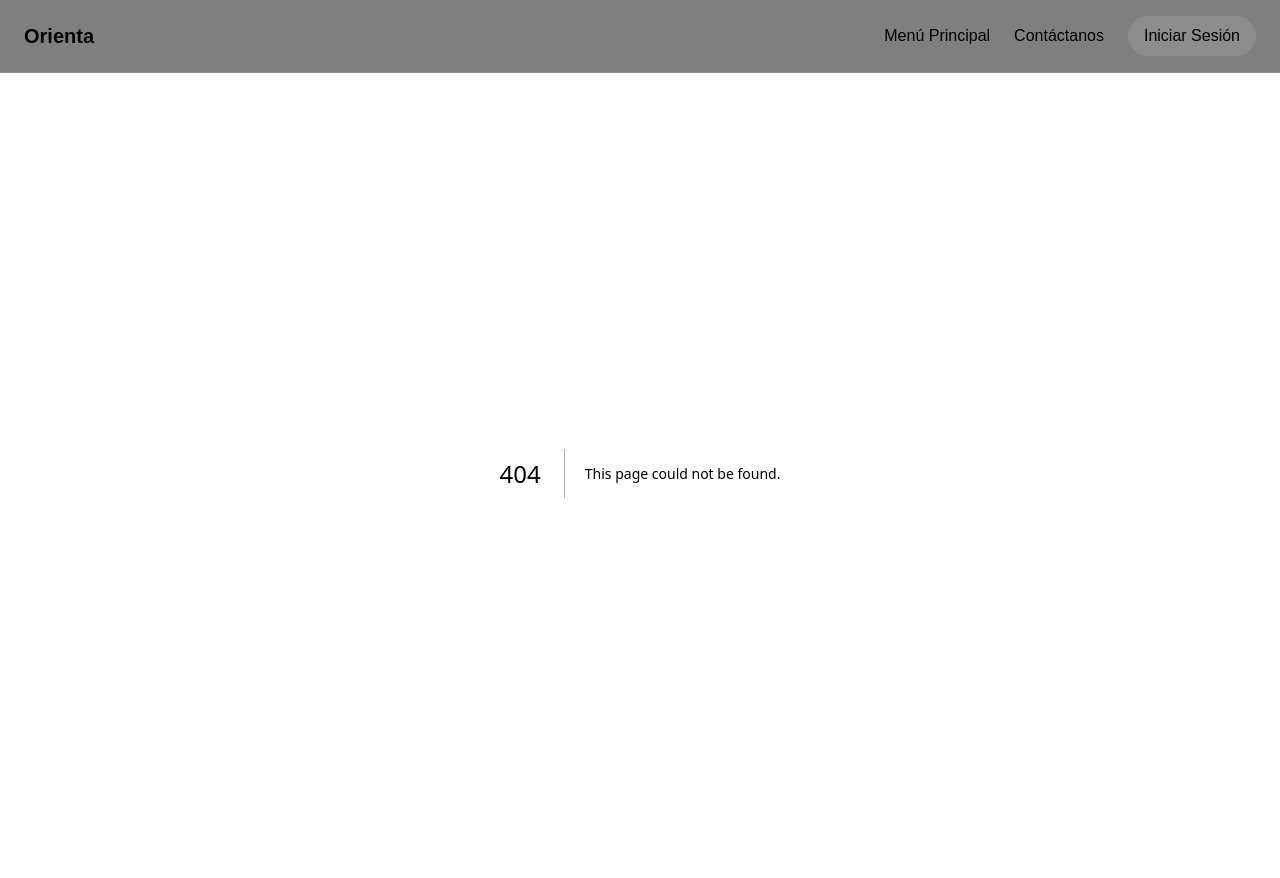
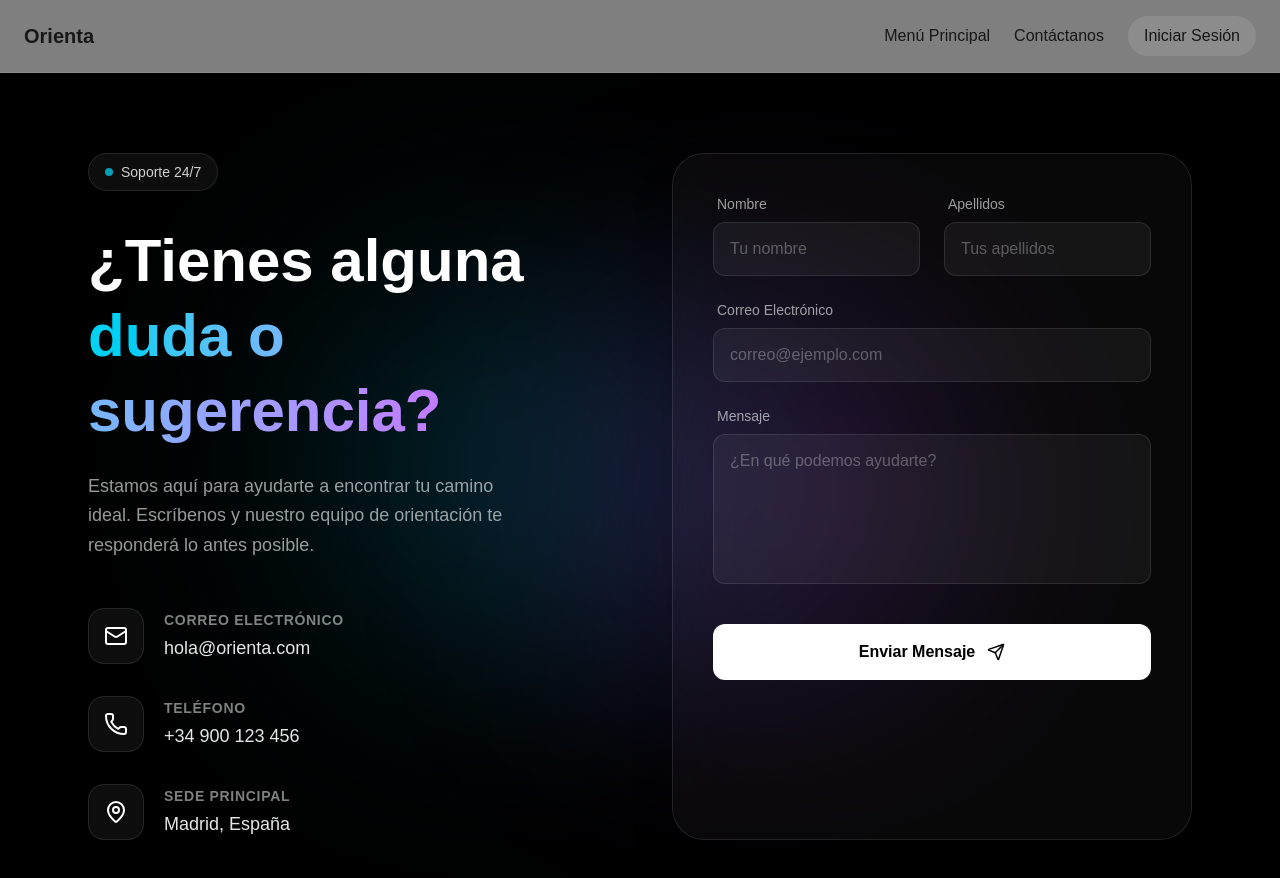
Before and after one commit to RobertoRoloG/orienta, a Next.js app: page /contacto in a window 1280 px wide. Before the commit this address had no page. Shown: the top 878 px of the page. Built offline with nearby package versions, Linux system fonts and the light colour scheme.

Commit message:
Añadir página premium de Contáctanos

```diff
--- a/app/components/Navbar.tsx
+++ b/app/components/Navbar.tsx
@@ -17,7 +17,7 @@ export default function Navbar() {
 
       <div className="flex gap-4 sm:gap-6 items-center text-sm sm:text-base">
         <Link href="/" className="hover:text-cyan-400 transition hidden sm:block">Menú Principal</Link>
-        <Link href="#" className="hover:text-cyan-400 transition hidden sm:block">Contáctanos</Link>
+        <Link href="/contacto" className="hover:text-cyan-400 transition hidden sm:block">Contáctanos</Link>
         {!loading && user ? (
           <button onClick={() => router.push("/profile")} className="flex items-center gap-2 bg-white/10 px-4 py-2 rounded-full hover:bg-white/20 transition font-medium">
             <User size={16}/> {user.name}
--- /dev/null
+++ b/app/contacto/page.tsx
@@ -0,0 +1,117 @@
+"use client";
+
+import { Mail, MapPin, Phone, Send } from "lucide-react";
+
+export default function Contacto() {
+  return (
+    <main className="min-h-screen bg-black text-white relative overflow-hidden flex items-center justify-center pt-20 pb-12">
+      {/* Fondos degradados para un toque visual premium */}
+      <div className="absolute top-1/4 left-1/4 w-96 h-96 bg-cyan-500/20 rounded-full blur-[120px] pointer-events-none" />
+      <div className="absolute bottom-1/4 right-1/4 w-96 h-96 bg-purple-500/20 rounded-full blur-[120px] pointer-events-none" />
+
+      <div className="max-w-6xl w-full mx-auto px-6 grid grid-cols-1 lg:grid-cols-2 gap-16 relative z-10">
+
+        {/* Lado Izquierdo: Información de Contacto */}
+        <div className="flex flex-col justify-center">
+          <div className="inline-flex items-center gap-2 px-4 py-2 rounded-full bg-white/5 border border-white/10 w-fit mb-8">
+            <span className="w-2 h-2 rounded-full bg-cyan-400 animate-pulse" />
+            <span className="text-sm font-medium text-white/80">Soporte 24/7</span>
+          </div>
+
+          <h1 className="text-5xl md:text-6xl font-bold mb-6 leading-tight">
+            ¿Tienes alguna <br />
+            <span className="text-transparent bg-clip-text bg-gradient-to-r from-cyan-400 to-purple-400">
+              duda o sugerencia?
+            </span>
+          </h1>
+
+          <p className="text-white/60 text-lg mb-12 max-w-md leading-relaxed">
+            Estamos aquí para ayudarte a encontrar tu camino ideal. Escríbenos y nuestro equipo de orientación te responderá lo antes posible.
+          </p>
+
+          <div className="space-y-8">
+            <div className="flex items-center gap-5 group">
+              <div className="w-14 h-14 rounded-2xl bg-white/5 border border-white/10 flex items-center justify-center group-hover:bg-cyan-500/10 group-hover:border-cyan-500/30 group-hover:text-cyan-400 transition-all duration-300">
+                <Mail size={24} />
+              </div>
+              <div>
+                <p className="text-sm text-white/50 mb-1 uppercase tracking-wider font-semibold">Correo Electrónico</p>
+                <p className="font-medium text-white/90 text-lg">hola@orienta.com</p>
+              </div>
+            </div>
+
+            <div className="flex items-center gap-5 group">
+              <div className="w-14 h-14 rounded-2xl bg-white/5 border border-white/10 flex items-center justify-center group-hover:bg-purple-500/10 group-hover:border-purple-500/30 group-hover:text-purple-400 transition-all duration-300">
+                <Phone size={24} />
+              </div>
+              <div>
+                <p className="text-sm text-white/50 mb-1 uppercase tracking-wider font-semibold">Teléfono</p>
+                <p className="font-medium text-white/90 text-lg">+34 900 123 456</p>
+              </div>
+            </div>
+
+            <div className="flex items-center gap-5 group">
+              <div className="w-14 h-14 rounded-2xl bg-white/5 border border-white/10 flex items-center justify-center group-hover:bg-emerald-500/10 group-hover:border-emerald-500/30 group-hover:text-emerald-400 transition-all duration-300">
+                <MapPin size={24} />
+              </div>
+              <div>
+                <p className="text-sm text-white/50 mb-1 uppercase tracking-wider font-semibold">Sede Principal</p>
+                <p className="font-medium text-white/90 text-lg">Madrid, España</p>
+              </div>
+            </div>
+          </div>
+        </div>
+
+        {/* Lado Derecho: Formulario Glassmorphism */}
+        <div className="bg-white/[0.03] border border-white/10 backdrop-blur-2xl p-8 md:p-10 rounded-[2rem] shadow-2xl">
+          <form className="flex flex-col gap-6" onSubmit={(e) => e.preventDefault()}>
+            <div className="grid grid-cols-1 sm:grid-cols-2 gap-6">
+              <div className="flex flex-col gap-2">
+                <label className="text-sm text-white/60 font-medium ml-1">Nombre</label>
+                <input
+                  type="text"
+                  placeholder="Tu nombre"
+                  className="bg-white/5 border border-white/10 rounded-xl px-4 py-3.5 text-white placeholder-white/30 focus:outline-none focus:border-cyan-400/50 focus:bg-white/10 focus:ring-1 focus:ring-cyan-400/50 transition-all"
+                />
+              </div>
+              <div className="flex flex-col gap-2">
+                <label className="text-sm text-white/60 font-medium ml-1">Apellidos</label>
+                <input
+                  type="text"
+                  placeholder="Tus apellidos"
+                  className="bg-white/5 border border-white/10 rounded-xl px-4 py-3.5 text-white placeholder-white/30 focus:outline-none focus:border-cyan-400/50 focus:bg-white/10 focus:ring-1 focus:ring-cyan-400/50 transition-all"
+                />
+              </div>
+            </div>
+
+            <div className="flex flex-col gap-2">
+              <label className="text-sm text-white/60 font-medium ml-1">Correo Electrónico</label>
+              <input
+                type="email"
+                placeholder="correo@ejemplo.com"
+                className="bg-white/5 border border-white/10 rounded-xl px-4 py-3.5 text-white placeholder-white/30 focus:outline-none focus:border-cyan-400/50 focus:bg-white/10 focus:ring-1 focus:ring-cyan-400/50 transition-all"
+              />
+            </div>
+
+            <div className="flex flex-col gap-2">
+              <label className="text-sm text-white/60 font-medium ml-1">Mensaje</label>
+              <textarea
+                rows={5}
+                placeholder="¿En qué podemos ayudarte?"
+                className="bg-white/5 border border-white/10 rounded-xl px-4 py-3.5 text-white placeholder-white/30 focus:outline-none focus:border-cyan-400/50 focus:bg-white/10 focus:ring-1 focus:ring-cyan-400/50 transition-all resize-none"
+              ></textarea>
+            </div>
+
+            <button
+              className="mt-4 group w-full flex items-center justify-center gap-3 bg-white text-black font-bold rounded-xl px-6 py-4 hover:scale-[1.02] hover:bg-gray-100 transition-all active:scale-[0.98]"
+            >
+              Enviar Mensaje
+              <Send size={18} className="group-hover:translate-x-1 group-hover:-translate-y-1 transition-transform" />
+            </button>
+          </form>
+        </div>
+
+      </div>
+    </main>
+  );
+}
```
